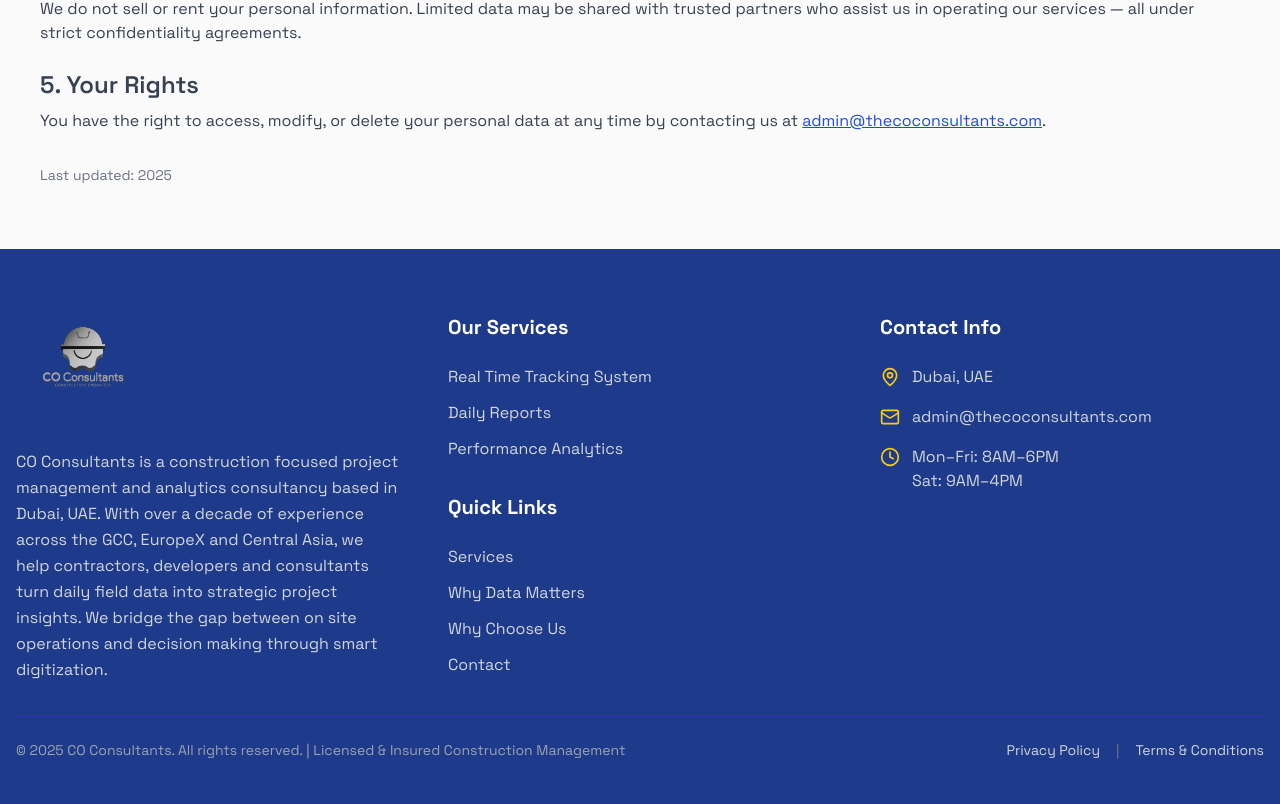
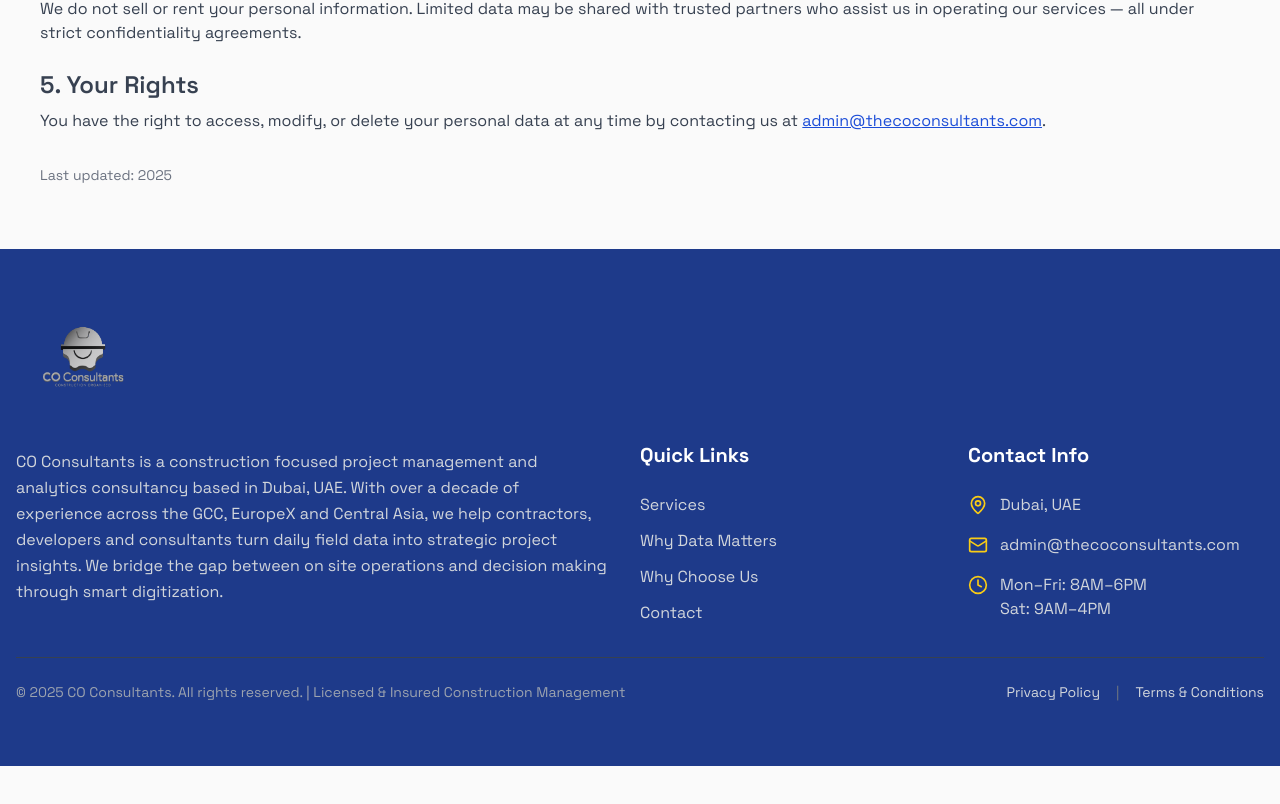
Before and after one commit to ahmi-365/CO_Consultant, a React (Vite) app: page /privacy-policy in a window 1280 px wide. Shown: the part 591-1395 px from the top of the page. After the commit the page ends 1357 px from the top, so only its background shows below. Built offline with nearby package versions, Linux system fonts and the light colour scheme; the HTML template or start-up script is replaced by a standard one.

Commit message:
Update Footer.jsx

```diff
--- a/src/components/Footer.jsx
+++ b/src/components/Footer.jsx
@@ -1,5 +1,5 @@
 import { MapPin, Phone, Mail, Clock } from "lucide-react";
-
+import { Link } from 'react-router-dom';
 const Footer = () => {
   const servicesItems = [
     { label: "Real Time Tracking System", id: "services" },
@@ -22,8 +22,7 @@ const Footer = () => {
       <div className="container mx-auto px-4 py-16">
         {/* Main Footer Grid */}
         {/* Main Footer Grid */}
-        <div className="grid grid-cols-1 md:grid-cols-3 gap-12 text-gray-300">
-          {/* About Us */}
+<div className="grid grid-cols-1 md:grid-cols-[2fr_1fr_1fr] gap-8 text-gray-300">          {/* About Us */}
           <div>
             <div className="mb-4">
               <div className="w-32 h-32 -mt-2">
@@ -38,15 +37,15 @@ const Footer = () => {
               CO Consultants is a construction focused project management and
               analytics consultancy based in Dubai, UAE. With over a decade of
               experience across the GCC, EuropeX and Central Asia, we help
-              contractors, developers and consultants turn daily field data
-              into strategic project insights. We bridge the gap between on site
+              contractors, developers and consultants turn daily field data into
+              strategic project insights. We bridge the gap between on site
               operations and decision making through smart digitization.
             </p>
           </div>
 
           {/* Our Services & Quick Links Combined */}
           <div>
-            <h3 className="text-xl font-bold mb-6 text-white">Our Services</h3>
+            {/* <h3 className="text-xl font-bold mb-6 text-white">Our Services</h3>
             <ul className="space-y-3 mb-8">
               {servicesItems.map((item, index) => (
                 <li key={index}>
@@ -58,9 +57,10 @@ const Footer = () => {
                   </a>
                 </li>
               ))}
-            </ul>
-
-            <h3 className="text-xl font-bold mb-6 text-white">Quick Links</h3>
+            </ul> */}
+            <h3 className="text-xl font-bold mb-6 mt-0 lg:mt-32 text-white">
+              Quick Links
+            </h3>
             <ul className="space-y-3">
               {quickLinks.map((link, idx) => (
                 <li key={idx}>
@@ -77,7 +77,9 @@ const Footer = () => {
 
           {/* Contact Info */}
           <div>
-            <h3 className="text-xl font-bold mb-6 text-white">Contact Info</h3>
+            <h3 className="text-xl font-bold mt-0 lg:mt-32 mb-6 text-white">
+              Contact Info
+            </h3>
             <div className="space-y-4">
               <div className="flex items-start gap-3">
                 <MapPin className="w-5 h-5 text-yellow-400 flex-shrink-0 mt-0.5" />
@@ -113,21 +115,21 @@ const Footer = () => {
 
           {/* Policy Links */}
          <div className="flex flex-wrap items-center justify-center md:justify-end gap-4 mt-4 md:mt-0 text-sm">
-            <a
-              href="/privacy-policy"
+  <Link
+    to="/privacy-policy"
     className="text-gray-300 hover:text-yellow-400 transition-all duration-200 hover:underline underline-offset-4"
   >
     Privacy Policy
-            </a>
+  </Link>
 
   <span className="text-gray-500 hidden md:inline">|</span>
 
-            <a
-              href="/terms-and-conditions"
+  <Link
+    to="/terms-and-conditions"
     className="text-gray-300 hover:text-yellow-400 transition-all duration-200 hover:underline underline-offset-4"
   >
     Terms & Conditions
-            </a>
+  </Link>
 </div>
         </div>
       </div>
```
Lines whose indentation alone changed are shown as unchanged.
